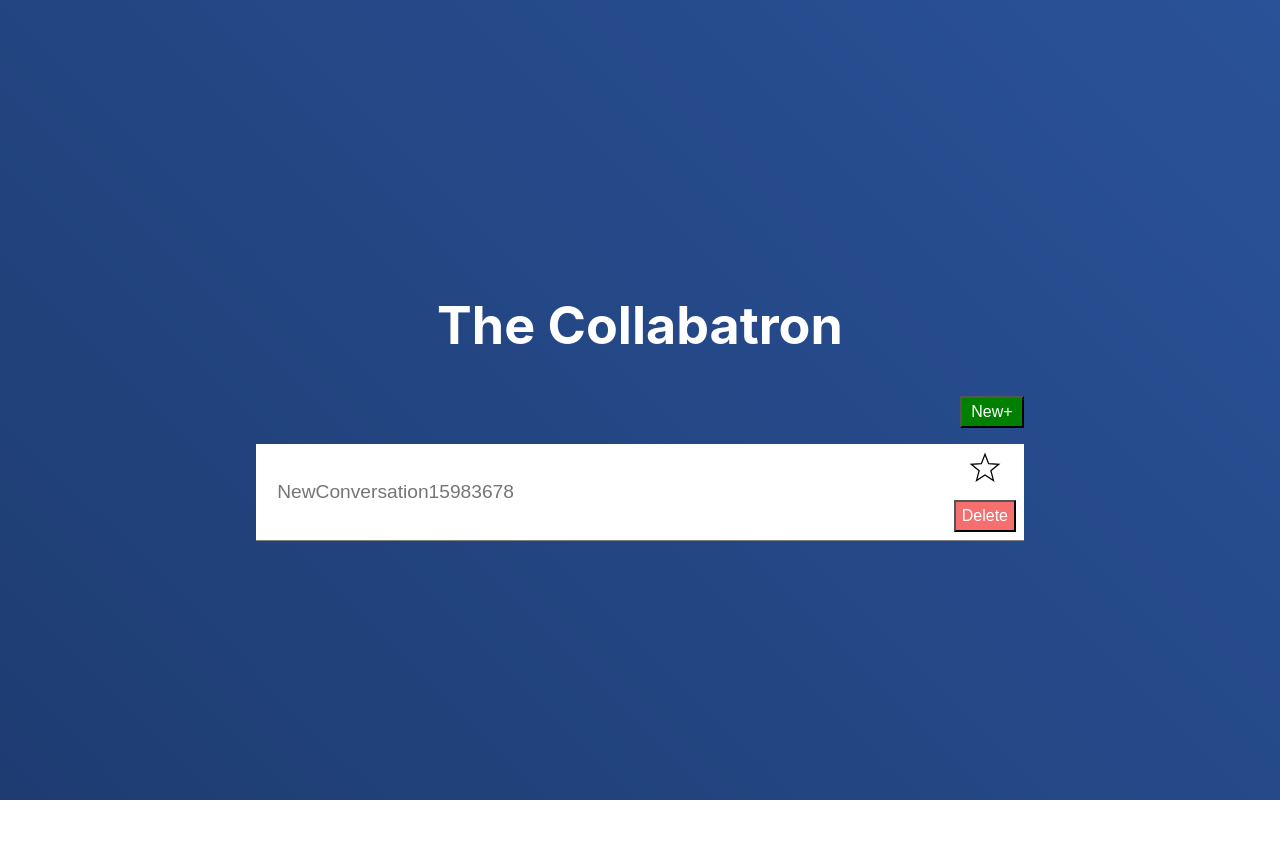
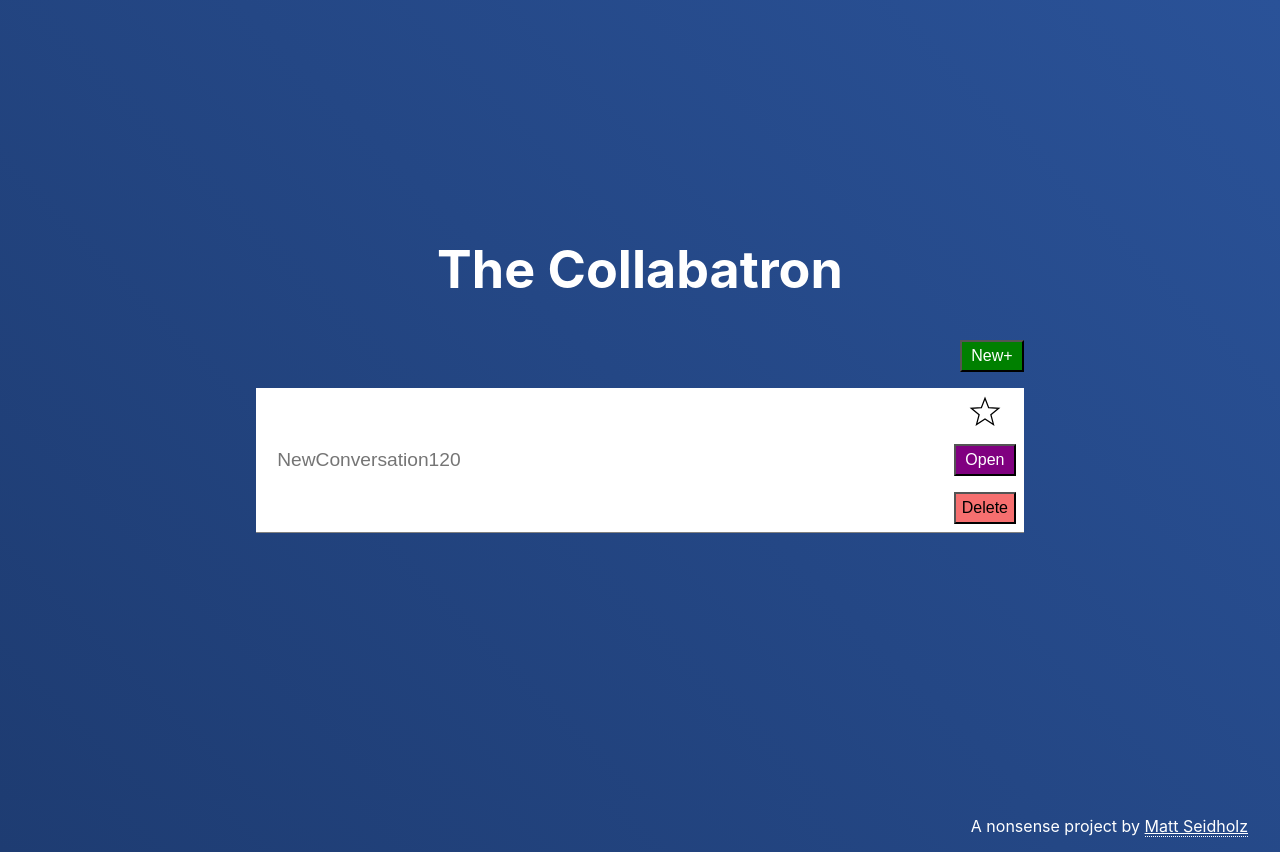
Before and after one commit to seinwave/ava-frontend, a React (Create React App) app: page / in a window 1280 px wide. Both pictures are taken after a click on the button "New+". Before the commit the page ends 800 px from the top, so only its background shows below. Built offline with nearby package versions, Linux system fonts and the light colour scheme; no server answers; what sharedb would draw is missing.

Commit message:
deployment finished

```diff
--- a/package.json
+++ b/package.json
@@ -14,6 +14,7 @@
     "react-router-dom": "^5.2.0",
     "react-scripts": "3.4.3",
     "reconnecting-websocket": "^4.4.0",
+    "serve": "^11.3.2",
     "sharedb": "^1.4.1",
     "sharedb-string-binding": "^1.0.0",
     "ws": "^7.3.1"
--- a/src/App.css
+++ b/src/App.css
@@ -1,6 +1,11 @@
+
+body{
+  background: linear-gradient(45deg,#1e3c72,#2a5298);
+}
 
 .conv-list-container{
   width: 60%;
+  margin-bottom: 4rem;
 }
 
 .conv-list-row{
@@ -55,12 +60,25 @@
 .delete-button{
   background-color: rgb(246, 111, 111);
   height: 2rem;
-  color: white;
+  color: black;
   font-size: 1rem;
   cursor: pointer;
 }
 
 .delete-button:hover{
+  transform: scale(.9);
+}
+
+.open-button{
+  background-color: purple;
+  height: 2rem;
+  color: white;
+  margin-bottom: 1rem;
+  font-size: 1rem;
+  cursor: pointer;
+}
+
+.open-button:hover{
   transform: scale(.9);
 }
 
@@ -129,9 +147,10 @@
 
 .conv-border{
   border-bottom: 2px solid lightgrey;
-  width: 80%;
+  width: 60%;
   height: 0px;
-  margin-left: 3.5rem;
+  text-align:center;
+  margin-left: 20%
 }
 
 .conv-row{
@@ -159,6 +178,16 @@
 
 .last-mutation{
   margin-right: 1rem;
+}
+
+.signature{
+  margin-right: 2rem;
+  color: white;
+}
+
+.sig-link{
+  color: white;
+  border-bottom: 1px dotted white;
 }
 
 .App {
--- a/src/App.js
+++ b/src/App.js
@@ -1,6 +1,7 @@
 import React from 'react';
 import ConversationList from './components/ConversationList/ConversationList'
 import Conversation from './components/Conversation/Conversation'
+import Signature from './components/Signature/Signature'
 import axios from 'axios/index';
 import './App.css';
 
@@ -10,17 +11,17 @@ class App extends React.Component {
     this.state = {
         conversations: [],
         route: 'home',
-        lastMutation: []
+        lastMutation: [],
+        currentConversation: ''
     }
   }
 
-  intervalID;
 
   async getConversations(){
     this.setState({conversations: [],
     lastMutation: []});
     try {
-      const res = await axios.get('http://localhost:4000/conversations')
+      const res = await axios.get('https://ava-backend.herokuapp.com/conversations')
       res.data.forEach(i => {
         return this.setState({conversations: this.state.conversations.concat(i) })
       })
@@ -32,21 +33,39 @@ class App extends React.Component {
 
 
   onRouteChange = (conversation) =>{
-
     // necessary reloading — to populate
     // frontend conversations with
     // any changes we've made
     if (conversation === 'home'){
-    this.handleUpdate();
+      this.setState({currentConversation: ''});
+      this.handleUpdate();
     }
+    return this.setState({route: conversation, currentConversation: this.state.conversations.filter(c => c.id === conversation)});
+  }
 
-    return this.setState({route: conversation});
-  }
+   // toggles starred status
+   starToggler = (conversation) => {
+    // filtering the copy, for the conversation
+    // we're trying to star
+    let targetConversation = this.state.conversations.filter(c => c.id === conversation);
+    let starStatus;
+    let localStar = localStorage.getItem(`${targetConversation[0].id}-star`)
+
+    if (localStar === "star-filled.svg"){
+       console.log('false')
+        starStatus = "star.svg";
+    }
+    else {
+        console.log('true')
+        starStatus = "star-filled.svg";
+    }
+    localStorage.setItem(`${targetConversation[0].id}-star`, `${starStatus}`);
+    return this.setState({conversations: this.state.conversations})
+}
 
 
   componentDidMount(){
     this.getConversations();
-
   }
 
 
@@ -66,14 +85,17 @@ class App extends React.Component {
               <ConversationList
               {...this.state}
               buttonClick = {this.buttonClick}
+              starToggler = {this.starToggler}
               onRouteChange = {this.onRouteChange}
               getConversations = {this.getConversations}/> :
               <Conversation
               {...this.state}
+              starToggler = {this.starToggler}
               buttonClick = {this.buttonClick}
               onRouteChange = {this.onRouteChange}
               opHandler = {this.opHandler} />}
         </header>
+        <Signature />
       </div>
     );
   }
--- a/src/components/Conversation/Conversation.js
+++ b/src/components/Conversation/Conversation.js
@@ -3,17 +3,17 @@ import ReactDOM from 'react-dom'
 import * as StringBinding from 'sharedb-string-binding';
 import connection from '../Connection/Connection'
 
-
 // If needed, create a new Doc instance
 // for shareDB to communicate with
-function createIfNeeded(doc, callback){
-    if(!doc){
-      doc.create('', callback);
+function createIfNeeded(doc, data, callback){
+    if(doc.type === null){
+        console.log('File does not exist. Creating a blank.')
+        return doc.create('', callback);
     } else {
+        console.log('File exists. Populating with:', data)
         callback();
     }
 }
-
 class Conversation extends React.Component {
 
     constructor(props) {
@@ -27,7 +27,7 @@ class Conversation extends React.Component {
     // server
     async textEntered(text, conversation) {
         const bodyObject = JSON.stringify({"text":text, "file":conversation});
-        await fetch('http://localhost:4000/mutations', {
+        await fetch('https://ava-backend.herokuapp.com/mutations', {
             headers: { 'Accept': 'application/json',
             "Content-Type": 'application/json',
             "Access-Control-Allow-Origin": "*"},
@@ -40,80 +40,77 @@ class Conversation extends React.Component {
     // extracts most recent mutation
     opHandler(op){
         let lastMutation;
+        let targetConversation = this.props.conversations.filter(c => c.id === this.props.route);
+
         if (Object.keys(op[0]).includes('si')){
             lastMutation = `INSERTION @ ${op[0].p}:  ${op[0].si}`
-
         }
         else if (Object.keys(op[0]).includes('sd')){
             lastMutation = `DELETION @ ${op[0].p}:  ${op[0].sd}`
         }
+        this.setState({conversations: targetConversation[0].lastMutation = lastMutation })
+        const bodyObject = JSON.stringify({"mutation": lastMutation, "file": targetConversation[0].id})
+        fetch('https://ava-backend.herokuapp.com/mutations', {
+            headers: { 'Accept': 'application/json',
+            "Content-Type": 'application/json',
+            "Access-Control-Allow-Origin": "*"},
+            body: bodyObject,
+            method: 'PATCH'
+        })
+    }
 
-
-    return this.setState({lastMutation: this.props.lastMutation.push(lastMutation)})
-}
 
     componentDidMount(){
         // Get a reference to the textArea DOM node.
         const textArea = ReactDOM.findDOMNode(this.textArea.current);
+        let targetConversation = this.props.conversations.filter(c => c.id === this.props.route);
+        let stringData = targetConversation[0].content;
 
         // Create local Doc instance, mapped
         // to the current conversation
         const collection = 'textPads';
-        const doc = connection.get(collection, this.props.route);
+        const doc = connection.get(collection, `${this.props.route}.json`);
 
-        let targetConversation = this.props.conversations.filter(c => c.id === this.props.route);
-        doc.data = targetConversation[0].content;
+        console.log('DOC:', doc);
+
+        connection.fetchSnapshot(collection, `${this.props.route}.json`, (err, snapshot) =>{
+            console.log('SNAPSHOT:', snapshot)
+        })
 
         // Getting operation details
         doc.on('op', (op) => {
             return this.opHandler(op);
         });
 
-        // this over-writes existing content...
-        // not sure why...
+        // subscribe to the server's updates
+        // on the document
         doc.subscribe(function(err) {
             if (err) throw err;
-            createIfNeeded(doc, () => {
+            createIfNeeded(doc, stringData, () => {
             });
             const binding = new StringBinding(textArea, doc);
             binding.setup();
         });
-        this.doc = doc;
+    }
 
 
-    }
-
-    starToggler(conversation){
-        // filtering the copy, for the conversation
-        // we're trying to star
-        let targetConversation = this.props.conversations.filter(c => c.id === conversation);
-
-        if (targetConversation[0].star){
-            targetConversation[0].star = !targetConversation[0].star;
-        }
-        else {
-            targetConversation[0].star = true;
-        }
-        return this.setState({conversations: this.props.conversations})
-    }
-
     starClick(e){
-       const conversation = e.target.parentElement.textContent;
-       this.starToggler(conversation)
+       const conversation = this.props.currentConversation.id;
+       this.props.starToggler(conversation)
     }
 
 
     handleInput(e) {
-        const conv = e.target.parentElement.parentElement.firstChild.firstChild.textContent
+        const conv = this.props.currentConversation.id
         this.textEntered(e.target.value, conv)
     }
 
     render() {
+        const { currentConversation } = this.props;
+        const lastMutation = currentConversation[0].lastMutation;
 
-        const { route, conversations } = this.props;
-        const currentConversation = conversations.filter(c => c.id === route);
-        const lastMutation = this.props.lastMutation[this.props.lastMutation.length-1];
-
+        // latestMutation is green or red
+        // depending on what it is
         let spanStyle;
         if (lastMutation){
             if(lastMutation.includes('INSERTION')) {
@@ -123,9 +120,12 @@ class Conversation extends React.Component {
                 spanStyle =  '#fc845f';
             }
         }
+
+        // star is filled or not,
+        // depending on its status
         let star;
-        if (currentConversation[0].star === true){
-            star = "star-filled.svg"
+        if (localStorage.getItem(`${currentConversation[0].id}-star`)){
+            star = localStorage.getItem(`${currentConversation[0].id}-star`)
         }
         else {star = "star.svg"}
 
@@ -157,17 +157,13 @@ class Conversation extends React.Component {
                         </div>
                     </div>
                     <div className = "conv-border"></div>
-                    <div className = "row conv-operations-row">
-                        <button>undo</button>
-                    </div>
                     <div className = "row conv-row">
                         <textarea
                         ref = {this.textArea}
                         doc = {this.doc}
-                        defaultValue ={`${currentConversation[0].content}`}
+                        defaultValue = {currentConversation[0].content}
                         onBlur = {this.handleInput}
                         className = "conv-input"
-                        placeholder = 'start typing...'
                         >
                         </textarea>
                     </div>
--- a/src/components/ConversationList/ConversationList.js
+++ b/src/components/ConversationList/ConversationList.js
@@ -15,7 +15,7 @@ class ConversationList extends React.Component {
         const bodyObject = JSON.stringify({
             "file": targetConversation,
             "newName": value})
-        return await fetch('http://localhost:4000/conversations', {
+        return await fetch('https://ava-backend.herokuapp.com/conversations', {
             headers: { 'Accept': 'application/json',
             "Content-Type": 'application/json',
             "Access-Control-Allow-Origin": "*"},
@@ -54,10 +54,11 @@ class ConversationList extends React.Component {
         // data is freshly targeted
         this.backendRenamer(targetConversation, e.target.value);
 
-
+        targetConversation[0].id = e.target.placeholder;
         // setting our target conversation's id to
         // to the new name
-        targetConversation[0].id = e.target.placeholder;
+        // think this may be causing a bug
+        //targetConversation[0].id = e.target.placeholder;
         return e.target.value = '';
 
     }
@@ -80,27 +81,10 @@ class ConversationList extends React.Component {
         // mutating the array with a splice
         this.props.conversations.splice(index,1)
 
-
         // using the index to splice
         // our conversation array
         this.setState({conversations:
             this.props.conversations})
-
-    }
-
-     // toggles starred status
-    starToggler(conversation){
-        // filtering the copy, for the conversation
-        // we're trying to star
-        let targetConversation = this.props.conversations.filter(c => c.id === conversation);
-
-        if (targetConversation[0].star){
-            targetConversation[0].star = !targetConversation[0].star;
-        }
-        else {
-            targetConversation[0].star = true;
-        }
-        return this.setState({conversations: this.props.conversations})
     }
 
     // prevents clicks from
@@ -110,64 +94,56 @@ class ConversationList extends React.Component {
     }
 
     async buttonClick(e) {
-
         e.stopPropagation();
-
         if (e.target.id ==="delete"){
             const fileName = e.target.parentElement.parentElement.firstChild.firstChild[0].placeholder;
-
             const bodyObject = JSON.stringify({"file": fileName})
 
             // reflect deletion in frontend
             this.conversationDeleter(fileName)
-
-            return await fetch('http://localhost:4000/conversations', {
+            return await fetch('https://ava-backend.herokuapp.com/conversations', {
             headers: { 'Accept': 'application/json',
             "Content-Type": 'application/json',
             "Access-Control-Allow-Origin": "*"},
             body: bodyObject,
             method: 'DELETE'
             })
-
           }
 
         else if (e.target.id === "new"){
-
-            const fileName = "NewConversation" + Date.now()
-            console.log(fileName)
+            const fileName = "NewConversation" + Date.now().toString().slice(10)
             this.setState({conversations: this.props.conversations.push({"id":fileName})})
-
             const bodyObject = JSON.stringify({"file": fileName})
-            return await fetch('http://localhost:4000/conversations', {
-            headers: { 'Accept': 'application/json',
-            "Content-Type": 'application/json',
-            "Access-Control-Allow-Origin": "*"},
-            body: bodyObject,
-            method: 'POST'
+            await fetch('https://ava-backend.herokuapp.com/conversations', {
+                headers: { 'Accept': 'application/json',
+                "Content-Type": 'application/json',
+                "Access-Control-Allow-Origin": "*"},
+                body: bodyObject,
+                method: 'POST'
             })
+            this.setState({conversations: this.props.conversations})
         }
 
         else {
             const conversationName = e.target.parentElement.parentElement.firstChild.firstChild[0].placeholder;
-            return this.starToggler(conversationName);
+            return this.props.starToggler(conversationName);
         }
     }
 
     rowClick(e){
+        const conversation = e.target.firstChild.firstChild.firstChild.placeholder
+        return this.props.onRouteChange(conversation)
+    }
 
-        const conversation = e.target.firstChild.firstChild.firstChild.placeholder
-
-        return this.props.onRouteChange(conversation)
-
+    openUp(e){
+        const conversation = e.target.parentElement.parentElement.firstChild.firstChild.firstChild.placeholder;
+        return this.props.onRouteChange(conversation);
     }
 
 
-
     render() {
-
         let conversations = this.props.conversations;
-        let star = ""
-
+        let star
         return (
             <div className = "container conv-list-container">
                 <div className = "row conv-list-ops-row">
@@ -179,20 +155,19 @@ class ConversationList extends React.Component {
                     </div>
                 </div>
                 <div className = "column conv-list-column">
-                    {conversations.map((conversation,i) => {
-                        if (conversation.star === true){
-                            star = "star-filled.svg";
-                        }
-                        else {
-                            star = "star.svg";
-                        }
+                    { conversations.map((conversation,i) => {
+                        if (localStorage.getItem(`${conversation.id}-star`)){
+                        star = localStorage.getItem(`${conversation.id}-star`)}
+                        else {star = "star.svg"}
                         return <div
                         className = "row conv-list-row"
                         key = {`${i}`}
                         onClick = {(e) => this.rowClick(e)}>
-                        <div className = "column conv-title-column">
+                        <div className = "column conv-title-column"
+                        onClick = {(e) => {this.clickStopper(e)}}>
                             <form onSubmit = {this.handleSubmit}>
                                 <input
+                                aria-label = {`${conversation.id}-input`}
                                 id = "conversation-titles"
                                 maxLength = "30"
                                 placeholder = {`${conversation.id}`}
@@ -212,6 +187,10 @@ class ConversationList extends React.Component {
                             id = "star"
                             className = "star-button"/>
                             <button
+                            id = "open"
+                            onClick = {(e) => {this.openUp(e)}}
+                            className = "open-button">Open</button>
+                            <button
                             id = "delete"
                             onClick = {(e) => {this.buttonClick(e)}}
                             className = "delete-button">Delete</button>
--- /dev/null
+++ b/src/components/Signature/Signature.js
@@ -0,0 +1,23 @@
+import React from 'react';
+
+
+
+class Signature extends React.Component {
+    render() {
+
+        return (
+            <div className = "signature"
+            style = {{display: 'flex', justifyContent: 'flex-end'}}>
+                <p
+                className = ''>A nonsense project by <a
+                target = "_blank"
+                rel="noopener noreferrer"
+                href ="https://mattseidholz.com"
+                className = 'sig-link'>Matt Seidholz</a>
+                </p>
+            </div>
+        )
+    }
+}
+
+export default Signature
```
Also changed, not shown: src/components/Connection/Connection.js (+6 -6 lines), 1 other file (tests, documents, lock files or other folders). Lines whose indentation alone changed are shown as unchanged.
